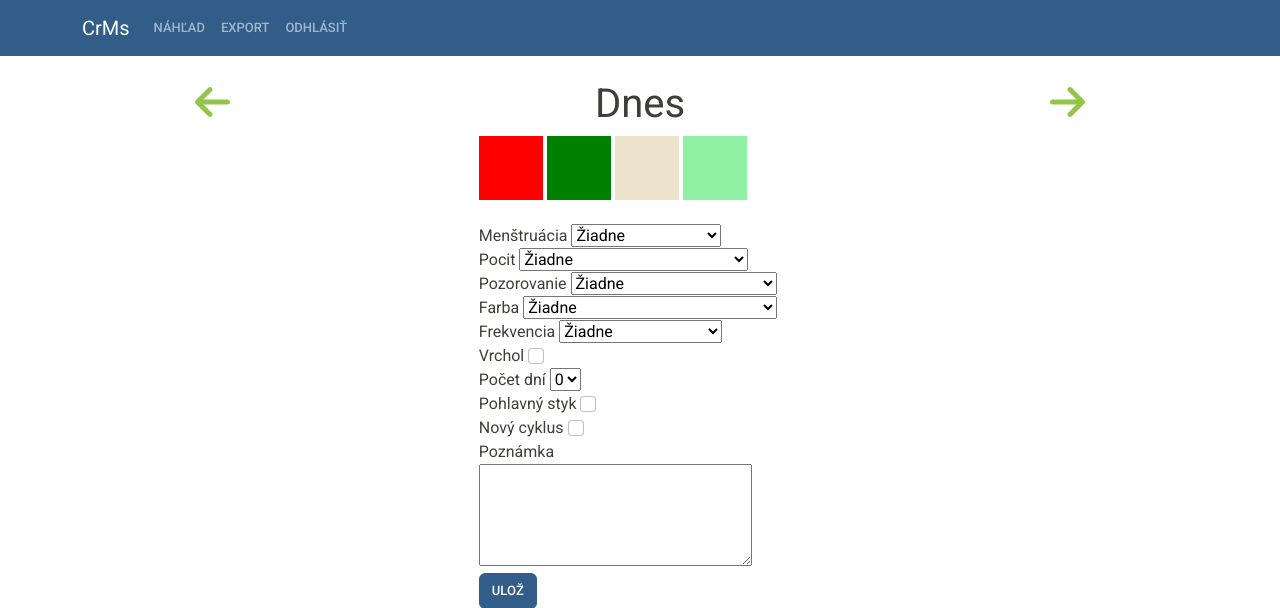
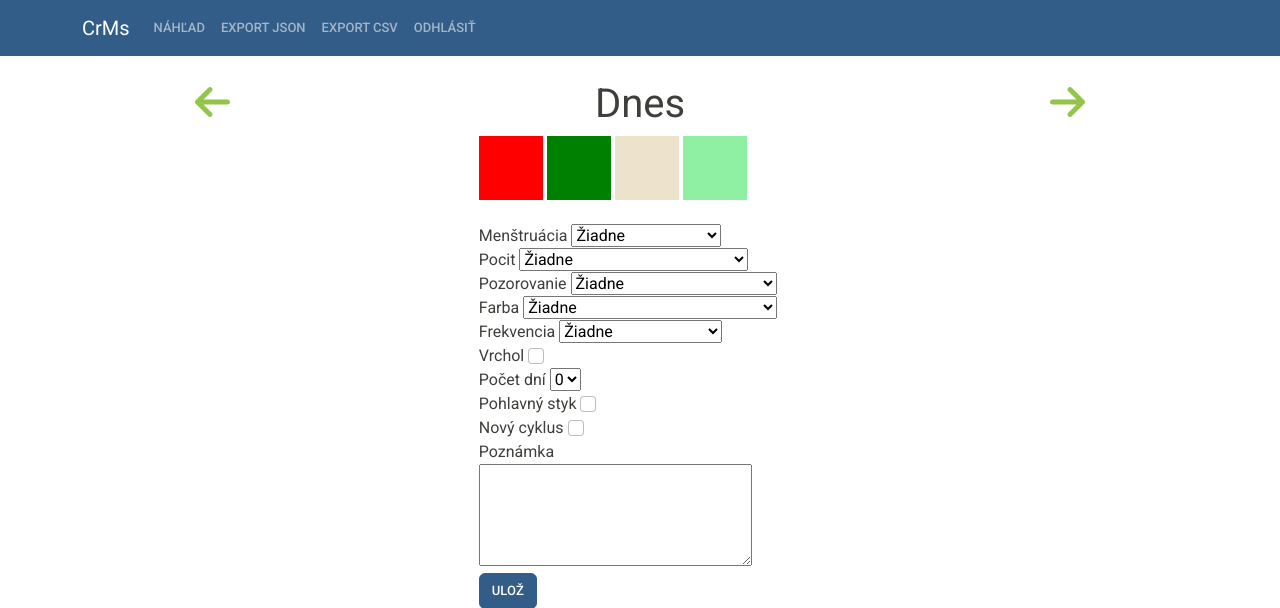
Before and after one commit to kabell/crms, a Flask app: page / in a window 1280 px wide. Shown: the top 608 px of the page. Run offline with Flask 3, Linux system fonts and the light colour scheme; a user stored in the database is signed in; tables that the repository leaves empty hold one stand-in row (values such as "Sample post"); some libraries are stand-ins or nearby versions.

Commit message:
export to csv

```diff
--- a/crms/app.py
+++ b/crms/app.py
@@ -1,5 +1,7 @@
+import csv
 import json
 from datetime import date, datetime, timedelta
+from io import StringIO
 from typing import Union
 
 from flask import (
@@ -202,3 +204,19 @@ def export() -> Response:
         mimetype="application/json",
         headers={"Content-Disposition": "attachment;filename=crms.json"},
     )
+
+
+@app.route("/export_csv", methods=["GET"])
+@login_required
+def export_csv() -> Response:
+    f = StringIO()
+    writer = csv.DictWriter(f, fieldnames=Day().to_dict().keys())
+    writer.writeheader()
+    for day in Day.query.order_by(Day.date).all():
+        writer.writerow(day.to_dict())
+
+    return Response(
+        f.getvalue().encode(),
+        mimetype="application/csv",
+        headers={"Content-Disposition": "attachment;filename=crms.csv"},
+    )
--- a/crms/models.py
+++ b/crms/models.py
@@ -82,7 +82,7 @@ class Day(db.Model):  # type: ignore
             "intercourse": self.intercourse,
             "new_cycle": self.new_cycle,
             "notes": self.notes,
-            "date": self.date.isoformat(),
+            "date": self.date.isoformat() if self.date else None,
         }
 
 
--- a/crms/templates/layout.j2
+++ b/crms/templates/layout.j2
@@ -48,7 +48,10 @@
                     </a>
                 </li>
                 <li class="nav-item">
-                    <a class="nav-link" href="/export">Export</a>
+                    <a class="nav-link" href="/export">Export JSON</a>
+                </li>
+                <li class="nav-item">
+                    <a class="nav-link" href="/export_csv">Export CSV</a>
                 </li>
                 <li class="nav-item">
                     <a class="nav-link" href="/logout">Odhlásiť</a>
```
